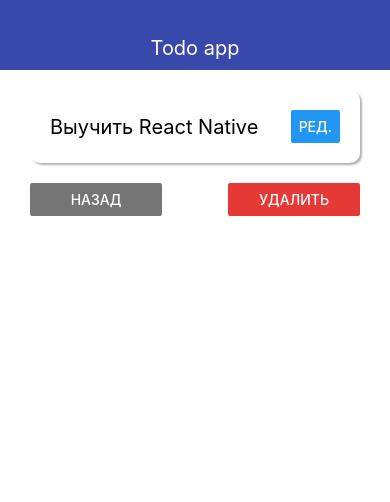
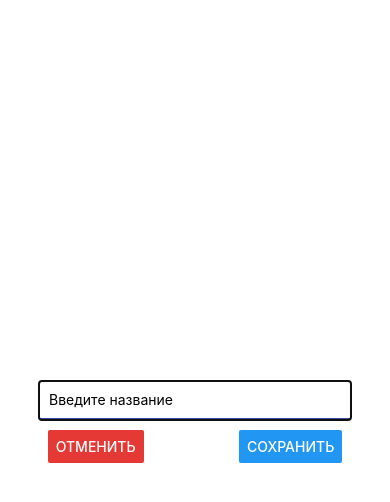
Before and after one commit to PodYapolskiy/react-native-demo, a React Native app: screen / in a window 390 px wide. Both pictures are taken after a click on the button "РЕД.". Shown: the top 502 px of the page. Built offline with nearby package versions, Linux system fonts and the light colour scheme.

Commit message:
31. Создание модального окна

```diff
--- /dev/null
+++ b/src/components/EditModal.js
@@ -0,0 +1,48 @@
+import React from 'react'
+import { StyleSheet, View, TextInput, Button, Modal } from 'react-native'
+
+import { THEME } from '../theme'
+
+export const EditModal = ({ visible, onCancel }) => {
+  return (
+    <Modal visible={visible} animationType='slide' transparent={false}>
+      <View style={styles.wrap}>
+        <TextInput
+          style={styles.input}
+          placeholder='Введите название'
+          autoCapitalize='none'
+          autoCorrect={false}
+          maxLength={64}
+        />
+        <View style={styles.buttons}>
+          <Button
+            title='Отменить'
+            onPress={onCancel}
+            color={THEME.DANGER_COLOR}
+          />
+          <Button title='Сохранить' />
+        </View>
+      </View>
+    </Modal>
+  )
+}
+
+const styles = StyleSheet.create({
+  wrap: {
+    flex: 1,
+    justifyContent: 'center',
+    alignItems: 'center',
+  },
+  input: {
+    padding: 10,
+    borderBottomColor: THEME.MAIN_COLOR,
+    borderBottomWidth: 2,
+    width: '80%',
+  },
+  buttons: {
+    width: '100%',
+    marginTop: 10,
+    flexDirection: 'row',
+    justifyContent: 'space-around',
+  },
+})
--- a/src/screens/TodoScreen.js
+++ b/src/screens/TodoScreen.js
@@ -1,15 +1,20 @@
-import React from 'react'
+import React, { useState } from 'react'
 import { Text, StyleSheet, View, Button } from 'react-native'
 import { AppCard } from '../components/ui/AppCard'
+import { EditModal } from '../components/EditModal'
 
 import { THEME } from '../theme'
 
 export const TodoScreen = ({ goBack, todo, onRemove }) => {
+  const [modal, setModal] = useState(false)
+
   return (
     <View>
+      <EditModal visible={modal} onCancel={() => setModal(false)} />
+
       <AppCard style={styles.card}>
         <Text style={styles.title}>{todo.title}</Text>
-        <Button title='Ред.' />
+        <Button title='Ред.' onPress={() => setModal(true)} />
       </AppCard>
 
       <View style={styles.buttons}>
```
